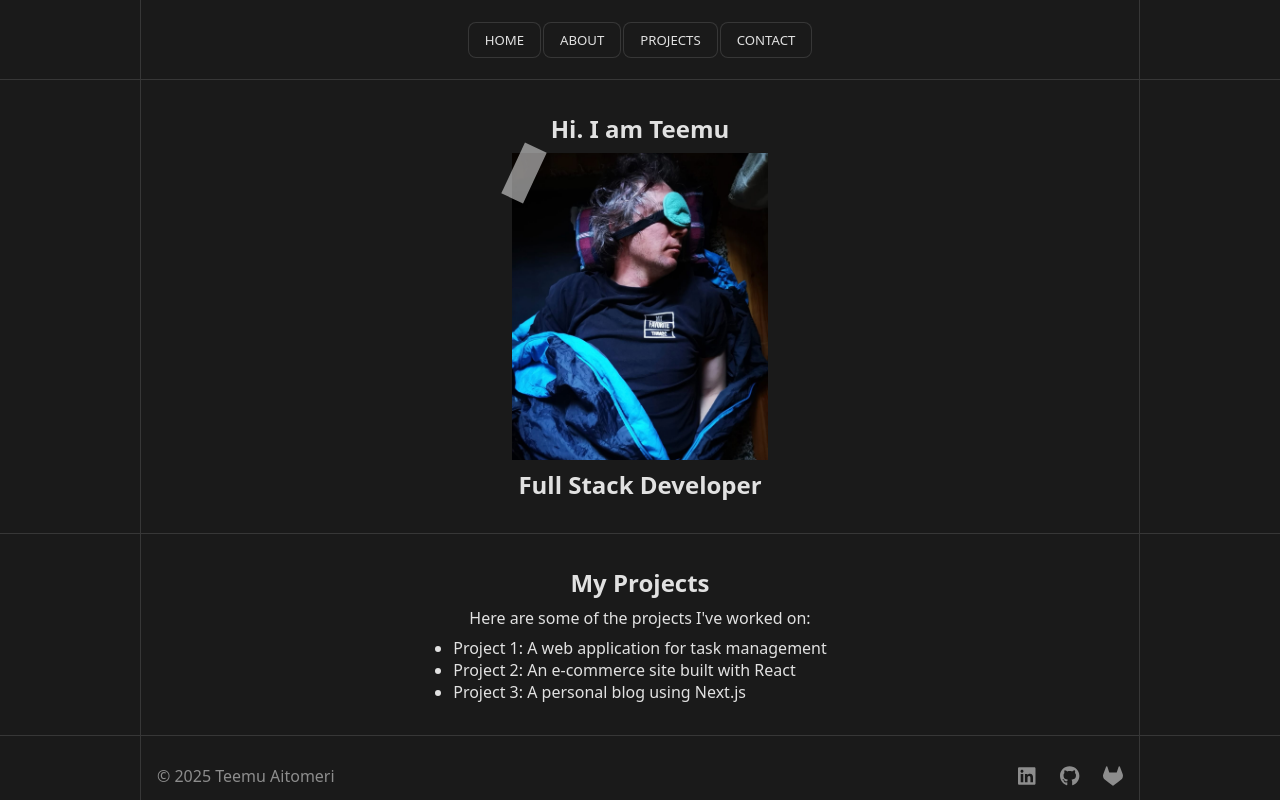
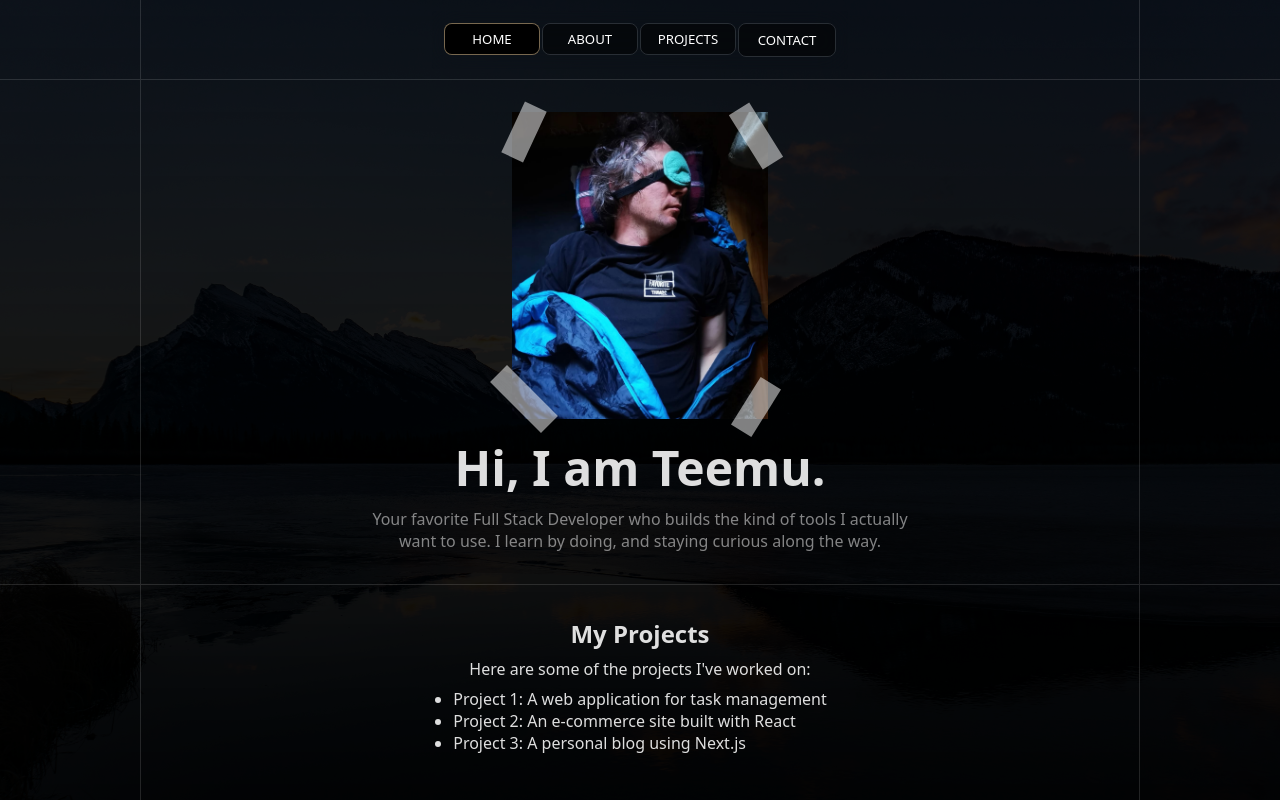
Before and after one commit to reijjo/portfolios, a Next.js app in the folder oma_07-2025/: page / in a window 1280 px wide. Shown: the top 800 px of the page. Built offline with nearby package versions, Linux system fonts and the light colour scheme.

Commit message:
hero section and navbar about done

```diff
--- a/oma_07-2025/src/app/_components/hero/Hero.css
+++ b/oma_07-2025/src/app/_components/hero/Hero.css
@@ -18,7 +18,7 @@
   justify-content: center;
   align-items: center;
   padding: 2rem 0;
-  gap: 0.5rem;
+  gap: 1rem;
 }
 
 .hero-image-container {
@@ -29,15 +29,66 @@
 
 .hero-image {
   object-fit: cover;
+  transition: transform 0.25s ease-in;
 }
+
+/* Tape stuff */
 
 .tape {
   position: absolute;
+  background-color: rgba(255, 255, 255, 0.5);
+  z-index: 1;
+  width: 1.5rem;
+
+  /* border: 1px solid red; */
+}
+
+.tape-top-left {
   top: -0.5rem;
   left: 0;
   transform: rotate(25deg);
   height: 3.5rem;
-  width: 1.5rem;
-  background-color: rgba(255, 255, 255, 0.5);
-  z-index: 1;
 }
+
+/* .tape-image {
+  width: 100%;
+  height: auto;
+  transform: rotate(-25deg);
+} */
+
+.tape-top-right {
+  top: -0.5rem;
+  right: 0;
+  transform: rotate(-32deg);
+  height: 4rem;
+}
+
+.tape-bottom-left {
+  bottom: -1rem;
+  left: 0;
+  transform: rotate(-45deg);
+  height: 4.5rem;
+}
+
+.tape-bottom-right {
+  bottom: -1rem;
+  right: 0;
+  transform: rotate(32deg);
+  height: 3.5rem;
+}
+
+.hero-titles {
+  width: min(600px, 90%);
+  display: flex;
+  flex-direction: column;
+  gap: 0.5rem;
+}
+
+.hero-title {
+  text-align: center;
+}
+
+.hero-subtitle {
+  text-wrap: balance;
+  text-align: center;
+}
--- a/oma_07-2025/src/app/_components/hero/Hero.tsx
+++ b/oma_07-2025/src/app/_components/hero/Hero.tsx
@@ -5,20 +5,40 @@ export const Hero = () => {
   return (
     <section className="hero-section">
       <div className="hero-content">
-        <h1>Hi. I am Teemu</h1>
-
         <div className="hero-image-container">
-          <div className="tape"></div>
+          <div className="tape tape-top-left">
+            {/* <Image
+              src="/assets/images/tape.png"
+              alt="tape"
+              title="Tape"
+              className="tape-image"
+              width={24}
+              height={100}
+              priority
+            /> */}
+          </div>
+          <div className="tape tape-top-right"></div>
+          <div className="tape tape-bottom-left"></div>
+          <div className="tape tape-bottom-right"></div>
           <Image
             className="hero-image"
             src="/assets/images/mina.jpg"
             alt="Teemu"
             title="That's me"
+            sizes="(max-width: 768px) 100vw, (min-width: 769px) 50vw"
             priority
             fill
           />
         </div>
-        <h2>Full Stack Developer</h2>
+        <div className="hero-titles">
+          <h1 className="hero-title">Hi, I am Teemu.</h1>
+          <h4 className="hero-subtitle">
+            {" "}
+            Your favorite Full Stack Developer who builds the kind of tools I
+            actually want to use. I learn by doing, and staying curious along
+            the way.
+          </h4>
+        </div>
       </div>
     </section>
   );
--- a/oma_07-2025/src/app/globals.css
+++ b/oma_07-2025/src/app/globals.css
@@ -12,6 +12,8 @@
 
   --primary: #1a1a1a;
   --accent: #efd09e;
+  --accent-tb-l: rgba(239, 208, 158, 0.75);
+  --accent-tb-s: rgba(239, 208, 158, 0.5);
 
   --text: rgba(255, 255, 255, 0.87);
   --text-light: rgba(255, 255, 255, 0.5);
@@ -34,3 +36,17 @@ a {
   text-decoration: none;
   color: inherit;
 }
+
+button {
+  all: unset;
+}
+
+h1 {
+  font-size: 3rem;
+}
+
+h4 {
+  font-weight: inherit;
+  font-size: 1rem;
+  color: var(--text-light);
+}
--- a/oma_07-2025/src/app/layout.module.css
+++ b/oma_07-2025/src/app/layout.module.css
@@ -2,6 +2,11 @@
   display: flex;
   flex-direction: column;
   min-height: 100dvh;
+
+  background: linear-gradient(rgba(0, 0, 0, 0.85), rgba(0, 0, 0, 0.95)),
+    url("/assets/images/bg-test.jpg") center/cover no-repeat;
+
+  background-color: var(--primary);
 }
 
 .mainContent {
--- a/oma_07-2025/src/app/page.module.css
+++ b/oma_07-2025/src/app/page.module.css
@@ -0,0 +1,8 @@
+.homeBg {
+  position: absolute;
+  top: 0;
+  height: 50dvh;
+
+  background: linear-gradient(rgba(0, 0, 0, 0.5), rgba(0, 0, 0, 0.5)),
+    url("/assets/images/bg-test.jpg") center/cover no-repeat;
+}
--- a/oma_07-2025/src/app/page.tsx
+++ b/oma_07-2025/src/app/page.tsx
@@ -6,6 +6,14 @@ export default function Home() {
     <main className="home-page">
       <Hero />
       <Projects />
+      <Projects />
+      <Projects />
+      <Projects />
+      <Projects />
+      <Projects />
+      <Projects />
+      <Projects />
+      <Projects />
     </main>
   );
 }
--- a/oma_07-2025/src/components/footer/Footer.css
+++ b/oma_07-2025/src/components/footer/Footer.css
@@ -1,11 +1,16 @@
 footer {
   border-top: 1px solid var(--deco-line);
   border-bottom: none;
-  justify-content: space-around;
 }
 
 .footer-content {
+  width: min(90%, 1000px);
+  height: 100%;
+  border-left: 1px solid var(--deco-line);
+  border-right: 1px solid var(--deco-line);
+  display: flex;
   justify-content: space-between;
+  align-items: center;
   padding: 0 1rem;
   color: var(--text-light);
 }
--- a/oma_07-2025/src/components/nav/Navbar.css
+++ b/oma_07-2025/src/components/nav/Navbar.css
@@ -2,6 +2,7 @@ nav,
 footer {
   height: max(10dvh, 4rem);
   width: 100%;
+  position: relative;
   /* padding: 0 2rem; */
 
   display: flex;
@@ -10,8 +11,7 @@ footer {
   border-bottom: 1px solid var(--deco-line);
 }
 
-.nav-content,
-.footer-content {
+.nav-content {
   width: min(90%, 1000px);
   height: 100%;
   border-left: 1px solid var(--deco-line);
@@ -21,23 +21,64 @@ footer {
   align-items: center;
 }
 
-.nav-links {
+.nav-links-wrapper {
   position: fixed;
   font-size: 0.825rem;
   text-transform: uppercase;
   display: flex;
   gap: 0.125rem;
   z-index: 5;
+  padding: 0.75rem;
+  backdrop-filter: blur(1rem);
+  border-radius: 0.25rem;
+}
 
-  & a {
-    padding: 0.5rem 1rem;
-    border: 1px solid var(--deco-line);
-    border-radius: 0.5rem;
-    background-color: var(--primary);
+.nav-link,
+.nav-active {
+  position: relative;
+  height: 2rem;
+  padding: 0;
+  width: 6rem;
+  overflow: hidden;
+  border: 1px solid var(--deco-line);
+  border-radius: 0.5rem;
+  background-color: transparent;
+  cursor: pointer;
+}
 
-    &:hover {
-      background-color: var(--accent);
-      color: black;
-    }
-  }
+.nav-link span,
+.nav-active span {
+  display: flex;
+  flex-direction: column;
+  justify-content: center;
+  align-items: center;
+  height: 100%;
+  transition: transform 0.25s ease-in;
 }
+
+.nav-link:hover span,
+.nav-active:hover span {
+  transform: translateY(-100%);
+}
+
+.nav-line {
+  height: 100%;
+  display: flex;
+  align-items: center;
+  justify-content: center;
+}
+
+.nav-line.default {
+  background-color: rgba(0, 0, 0, 0.5);
+  color: white;
+}
+
+.nav-line.hover {
+  background-color: var(--accent);
+  color: black;
+}
+
+.nav-active {
+  background-color: rgba(0, 0, 0, 1);
+  border: thin solid var(--accent-tb-s);
+}
--- a/oma_07-2025/src/components/nav/Navbar.tsx
+++ b/oma_07-2025/src/components/nav/Navbar.tsx
@@ -1,14 +1,41 @@
+"use client";
+
 import "./Navbar.css";
+import Link from "next/link";
+import { usePathname } from "next/navigation";
 
 export const Navbar = () => {
+  const pathname = usePathname();
+
   return (
-    <nav id="home">
+    <nav id="home" className="homeBg">
       <div className="nav-content">
-        <div className="nav-links">
-          <a href="#home">Home</a>
-          <a href="#about">About</a>
-          <a href="#projects">Projects</a>
-          <a href="#contact">Contact</a>
+        <div className="nav-links-wrapper">
+          <Link
+            href="/"
+            className={pathname === "/" ? "nav-active" : "nav-link"}
+          >
+            <span className="nav-line default">Home</span>
+            <span className="nav-line hover">Home</span>
+          </Link>
+          <Link
+            href="/about"
+            className={pathname === "/about" ? "nav-active" : "nav-link"}
+          >
+            <span className="nav-line default">About</span>
+            <span className="nav-line hover">About</span>
+          </Link>
+          <Link
+            href="/projects"
+            className={pathname === "/projects" ? "nav-active" : "nav-link"}
+          >
+            <span className="nav-line default">Projects</span>
+            <span className="nav-line hover">Projects</span>
+          </Link>
+          <button className="nav-link">
+            <span className="nav-line default">Contact</span>
+            <span className="nav-line hover">Contact</span>
+          </button>
         </div>
       </div>
     </nav>
```
Also changed, not shown: oma_07-2025/src/app/about/page.tsx (added, +10 -0 lines), oma_07-2025/src/app/projects/page.tsx (added, +11 -0 lines), oma_07-2025/public/assets/images/bg-test.jpg (added), oma_07-2025/public/assets/images/tape.png (added).
